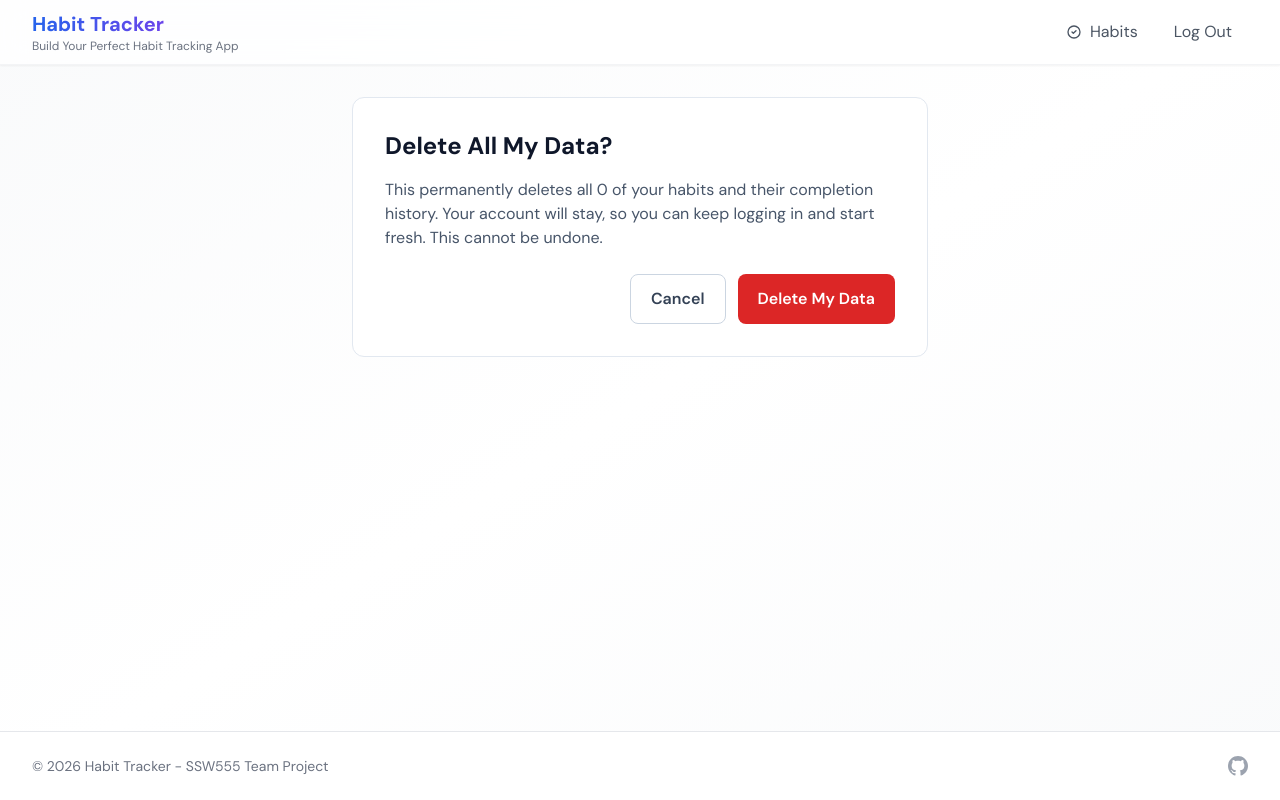
After one commit to jpagan2Coding/Habit-Tracker, a Flask app: page /account/delete-data in a window 1280 px wide. The commit adds this page. Run offline with Flask 3, Linux system fonts and the light colour scheme; the visitor is signed in with stand-in values (Sample User, id 1); data that the repository does not hold is empty; some libraries are stand-ins or nearby versions.

Commit message:
Implement user data deletion

```diff
--- a/app.py
+++ b/app.py
@@ -394,5 +394,28 @@ def delete_habit(habit_id):
         habit_id=habit_id,
         habit_csrf_token=_habit_form_token(),
     )
+
+
+@app.route("/account/delete-data", methods=["GET", "POST"])
+def delete_account_data():
+    """Wipe the user's habits (and the completion history stored on them) but keep the account."""
+    if not session.get("user_id") or not session.get("user_email"):
+        return redirect(url_for("login"))
+
+    query = {"user_email": session["user_email"]}
+
+    if request.method == "POST":
+        _validate_habit_form_token()
+        get_db()["habits"].delete_many(query)
+        flash("All of your habit data has been deleted.", "success")
+        return redirect(url_for("habit_dashboard"))
+
+    return render_template(
+        "account/delete_data.html",
+        habit_count=get_db()["habits"].count_documents(query),
+        habit_csrf_token=_habit_form_token(),
+    )
+
+
 if __name__ == "__main__":
     app.run(debug=True)
--- /dev/null
+++ b/templates/account/delete_data.html
@@ -0,0 +1,31 @@
+{% extends "base.html" %}
+
+{% block title %}Delete My Data | Habit Tracker{% endblock %}
+
+{% block content %}
+<section class="mx-auto max-w-xl rounded-xl border border-slate-200 bg-white p-8">
+    <h1 class="text-2xl font-bold text-slate-900">Delete All My Data?</h1>
+
+    <p class="mt-4 text-slate-600">
+        This permanently deletes all {{ habit_count }} of your habits and their completion history.
+        Your account will stay, so you can keep logging in and start fresh.
+        This cannot be undone.
+    </p>
+
+    <form method="POST"
+          action="{{ url_for('delete_account_data') }}"
+          class="mt-6 flex justify-end gap-3">
+        <input type="hidden" name="csrf_token" value="{{ habit_csrf_token }}">
+
+        <a href="{{ url_for('habit_dashboard') }}"
+           class="rounded-lg border border-slate-300 px-5 py-3 font-semibold text-slate-700">
+            Cancel
+        </a>
+
+        <button type="submit"
+                class="rounded-lg bg-red-600 px-5 py-3 font-semibold text-white hover:bg-red-700">
+            Delete My Data
+        </button>
+    </form>
+</section>
+{% endblock %}
```
Also changed, not shown: templates/apps/habit_tracker/dashboard.html (+8 -0 lines), tests/test_delete_account_data.py (added, +110 -0 lines).
